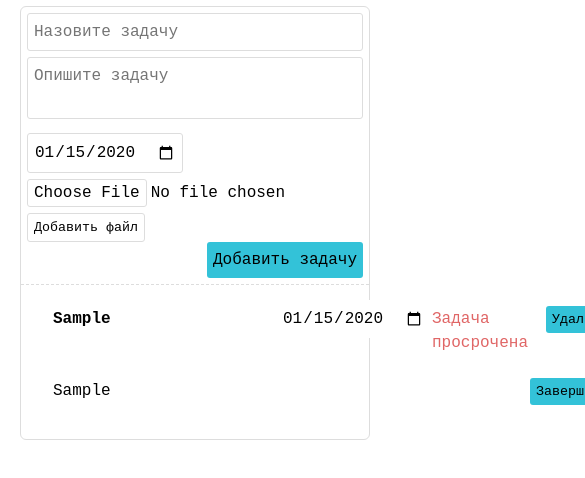
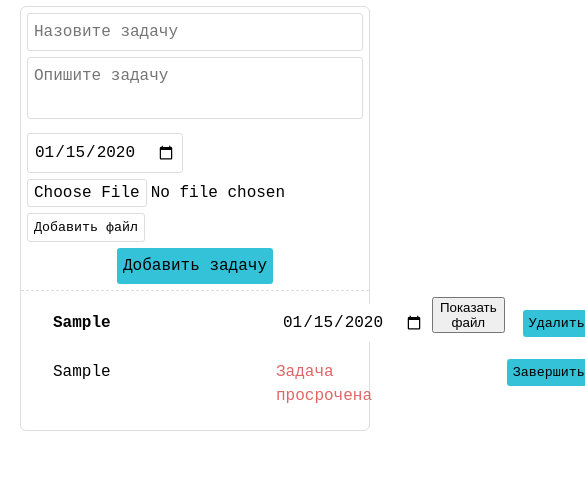
Before and after one commit to WalleQQ/todo, a React (Create React App) app: page / in a window 390 px wide. Both pictures are taken after typing "Sample", "Sample", "2020-01-15" into the empty fields and a click on the input "Добавить задачу". Shown: the top 478 px of the page, 585 px wide, since content can reach past the window. Built offline with nearby package versions, Linux system fonts and the light colour scheme; no server answers.

Commit message:
исправил баги 279-280

```diff
--- a/src/components/new-todo/NewTodo.tsx
+++ b/src/components/new-todo/NewTodo.tsx
@@ -14,12 +14,13 @@ export const NewTodo: FC<NewTodoProps> = ({todos, setTodos}) => {
   const {postTodo} = useTodos();
   const [todo, setTodo] = useState({title: '', text: '', id: '', url: ''});
   const [date, setDate] = useState('');
-  const [fileUpload, setFileUpload] = useState<any>();
+  const [fileUpload, setFileUpload] = useState<File | undefined>();
   const [valid, setValid] = useState(true);
 
   const uploadFile = (evt: React.MouseEvent<HTMLButtonElement>) => {
     evt.preventDefault();
 
+    if (fileUpload && fileUpload.name) {
       const path = `files/${Date.now() + fileUpload.name}`;
       const storageRef = ref(storage, path);
       const upload = uploadBytesResumable(storageRef, fileUpload);
@@ -29,6 +30,7 @@ export const NewTodo: FC<NewTodoProps> = ({todos, setTodos}) => {
           setTodo({...todo, url: downloadURL});
         });
       });
+    }
   };
 
   const addNewTodo = (evt: React.FormEvent<HTMLInputElement>) => {
@@ -77,8 +79,7 @@ export const NewTodo: FC<NewTodoProps> = ({todos, setTodos}) => {
           <input
             className='new-todo__file'
             type='file'
-            // @ts-ignore
-            onChange={(evt) => setFileUpload(evt.target.files[0])}
+            onChange={(evt) => setFileUpload(evt.target?.files?.[0])}
           />
           <button
             type='button'
@@ -91,7 +92,7 @@ export const NewTodo: FC<NewTodoProps> = ({todos, setTodos}) => {
 
         <input
           value='Добавить задачу'
-          className='btn'
+          className='btn new-todo__submit'
           type='submit'
           onClick={addNewTodo}
         />
--- a/src/components/new-todo/style.css
+++ b/src/components/new-todo/style.css
@@ -21,7 +21,14 @@
   padding: 6px;
   margin-bottom: 6px;
   border: 1px solid #dddddd;
+  background-color: #ffffff;
   border-radius: 3px;
+}
+
+.new-todo__file-wrapper {
+  display: flex;
+  flex-wrap: wrap;
+  max-width: 280px;
 }
 
 .new-todo__file {
@@ -47,8 +54,13 @@
 }
 
 .new-todo__file-btn {
-  margin: 0;
-  margin-top: 6px;
+  margin: 6px 0;
   background-color: transparent;
   border: 1px solid #dddddd;
 }
+
+@media (max-width: 767px) {
+  .new-todo__submit {
+    margin: 0 auto;
+  }
+}
--- a/src/components/todo-item/TodoItem.tsx
+++ b/src/components/todo-item/TodoItem.tsx
@@ -15,7 +15,7 @@ export const TodoItem: FC<TodoItemProps> = ({item, removeTodo}) => {
     text: item.text,
     date: item?.date || '',
   });
-  console.log(item);
+  const [showFile, setShowFile] = useState(false);
 
   const editTodo = (id: string | undefined, todo: object) => {
     patchTodo(id, todo);
@@ -63,6 +63,18 @@ export const TodoItem: FC<TodoItemProps> = ({item, removeTodo}) => {
           }
         />
 
+        <div className='todo__item-files'>
+          <button
+            onClick={(evt) => {
+              evt.preventDefault();
+              setShowFile(!showFile);
+            }}
+          >
+            Показать файл
+          </button>
+          {showFile ? <span>loh</span> : ''}
+        </div>
+
         {Date.now() > todo.date ? (
           <p className='todo__item-error'>Задача просрочена</p>
         ) : (
```
Lines whose indentation alone changed are shown as unchanged.
